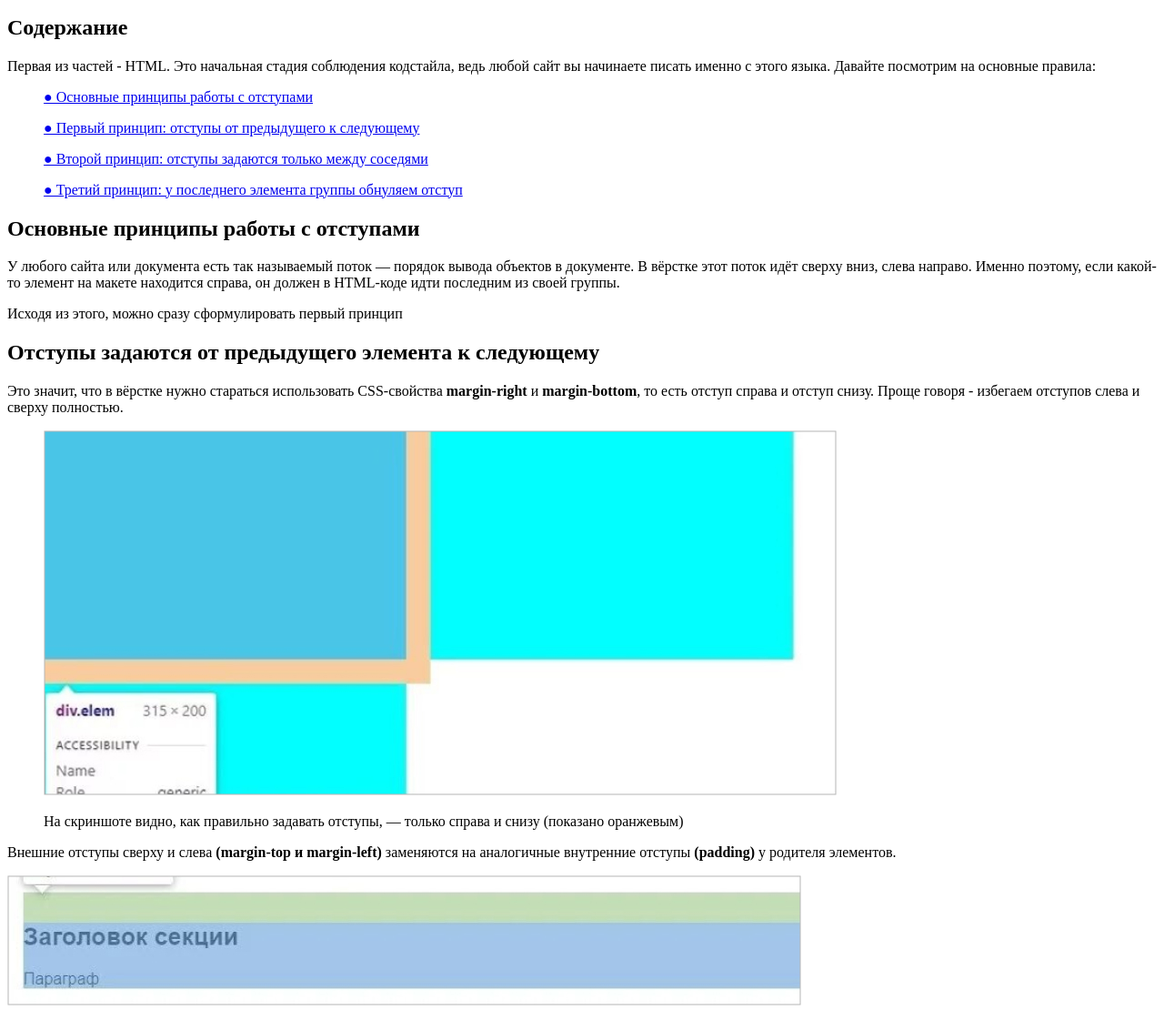
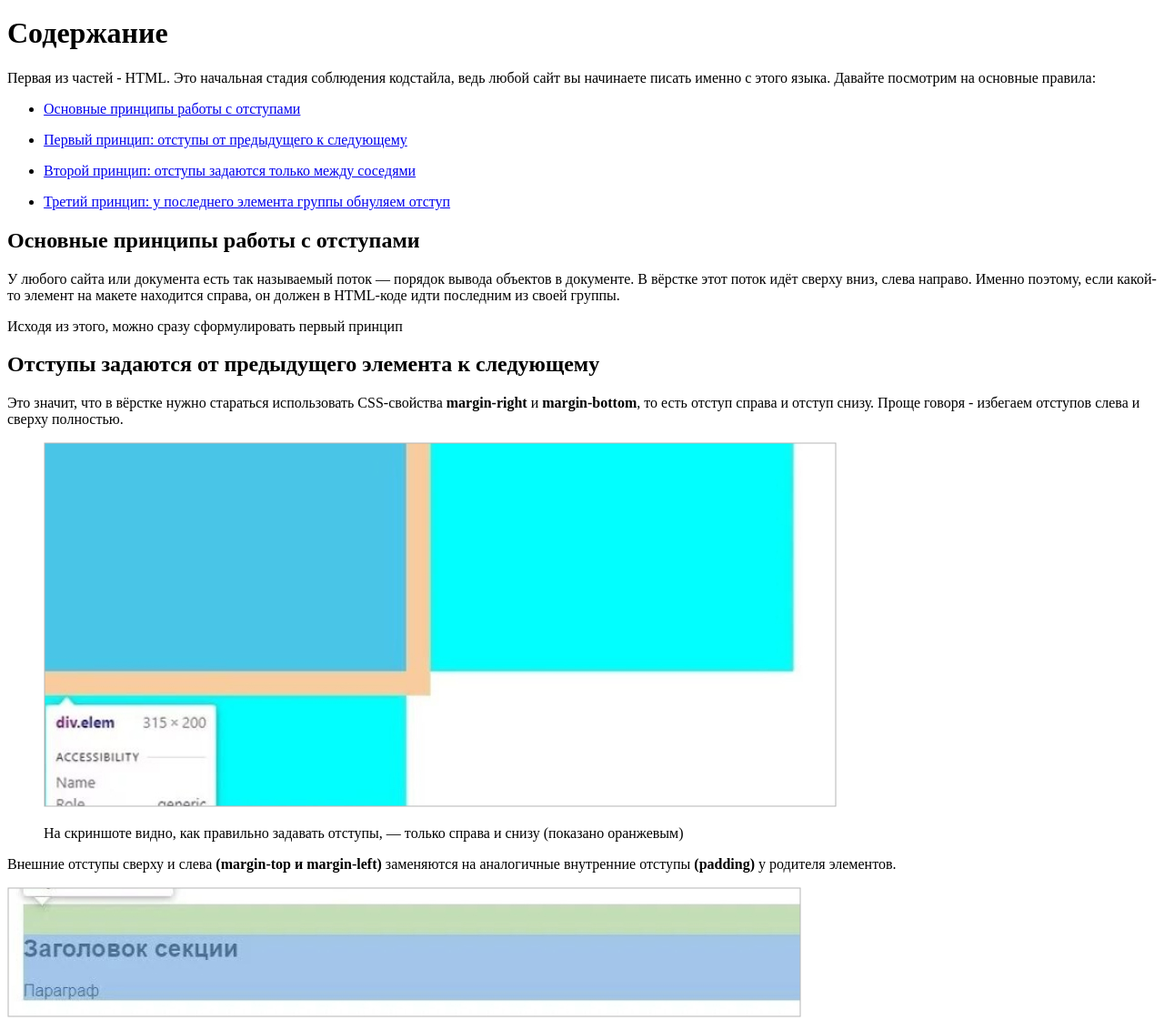
Before and after one commit to Dertybus/downl, a plain HTML site: page index.html in a window 1280 px wide. Shown: the part 158-1279 px from the top of the page at 91% size. Drawn offline with Linux system fonts and the light colour scheme.

Commit message:
Update index.html

```diff
--- a/index.html
+++ b/index.html
@@ -20,41 +20,53 @@
             менять, улучшать и масштабировать вёрстку и уберегут вас от типичных ошибок.</p>
         </div>
     </section>
-    <section class="main">
+    <header class="main">
         <div class="container">
             <div class="info">
                 <div class="main_info">
                     <h1 class="main_title">Содержание</h1>
+                    <div class="main_part">
                         <p>Первая из частей - HTML. Это начальная стадия соблюдения кодстайла, ведь любой
                             сайт вы начинаете писать именно с этого языка. Давайте посмотрим на основные
-                    правила: </p><figure>
-                        <figcaption>
-                            <p><a href="#">● Основные принципы работы с отступами</a></p>
-                            <p><a href="#">● Первый принцип: отступы от предыдущего к следующему</a></p>
-                            <p><a href="#">● Второй принцип: отступы задаются только между соседями</a></p>
-                            <p><a href="#">● Третий принцип: у последнего элемента группы обнуляем отступ</a></p>
-                        </figcaption>
-                    </figure>
-                    <h2 class="gray">Основные принципы работы с отступами</h2>
+                            правила: </p>
+                        <ul><li><a href="#1"> Основные принципы работы с отступами</a></p>
+                        </li>
+                        <li>
+                            <p><a href="#2">Первый принцип: отступы от предыдущего к следующему</a></p>
+                        </li>
+                        <li>
+                            <p><a href="#3">Второй принцип: отступы задаются только между соседями</a></p>
+                        </li>
+                        <li>
+                            <p><a href="#4">Третий принцип: у последнего элемента группы обнуляем отступ</a></p>
+                        </li>
+                        </ul>
+                        <h2 class="gray" id="1">Основные принципы работы с отступами</h2>
                         <p>У любого сайта или документа есть так называемый поток — порядок вывода объектов
                             в документе. В вёрстке этот поток идёт сверху вниз, слева направо. Именно поэтому,
                             если какой-то элемент на макете находится справа, он должен в HTML-коде идти
                             последним из своей группы.</p>
                         <p>Исходя из этого, можно сразу сформулировать первый принцип</p>
-                    <h2 class="gray">Отступы задаются от предыдущего элемента к следующему</h2>
+                        <h2 class="gray" id="2">Отступы задаются от предыдущего элемента к следующему</h2>
                         <p>Это значит, что в вёрстке нужно стараться использовать CSS-свойства <b>margin-right</b> и
                             <b>margin-bottom</b>, то есть отступ справа и отступ снизу. Проще говоря - избегаем
-                    отступов слева и сверху полностью.</p>
+                            отступов слева и сверху полностью.
+                        </p>
                         <figure>
-                        <figcaption><img src="./img/1.jpg" alt="1ph">
-                        <p class="shady">На скриншоте видно, как правильно задавать отступы, — только справа и снизу (показано оранжевым)</p></figcaption>
+                            <img src="./img/1.jpg" alt="1ph">
+                            <figcaption>
+                                <p class="shady">На скриншоте видно, как правильно задавать отступы, — только справа и снизу (показано
+                                оранжевым)</p>
+                            </figcaption>
                         </figure>
                         <p>Внешние отступы сверху и слева <b>(margin-top и margin-left)</b> заменяются на
                             аналогичные внутренние отступы <b>(padding)</b> у родителя элементов.</p>
                         <img src="./img/2.jpg" alt="2ph">
+                    </div>
+                    <div class="intresting_part">
                         <p>Получается, что блок не может сдвигаться благодаря своим отступам, — он делает это
                             только за счёт соседних элементов (и сам двигает соседние).</p>
-                    <h2 class="gray">Отступы задаются только между соседними элементами в потоке</h2>
+                        <h2 class="gray" id="3">Отступы задаются только между соседними элементами в потоке</h2>
                         <p>Если у блока нет соседа с левой стороны — задавать ему отступ слева нельзя. То же
                             самое касается любой из сторон.</p>
                         <img src="./img/3.jpg" alt="3ph">
@@ -67,15 +79,17 @@
                                     «родителя» с голубым фоном, образуя лишний отступ — типичную ошибку вёрстки.</p>
                             </figcaption>
                         </figure>
-                    <h2 class="gray">Последнему элементу группы нужно обнулять отступ</h2>
+                        <h2 class="gray" id="4">Последнему элементу группы нужно обнулять отступ</h2>
                         <p>Это легко сделать с помощью псевдоклассов в CSS. Например, есть псевдокласс
                             <b>:last-child</b>, который позволяет выбрать последний элемент из группы (например, как в
-                    нашем случае: мы найдём последний элемент списка).</p>
+                            нашем случае: мы найдём последний элемент списка).
+                        </p>
                         <p>С помощью <b>:last-child</b> мы обнуляем отступ у последнего <b>ul</b>, как показано в примере.
                         Теперь всё работает как надо.</p>
                         <img src="./img/5.jpg" alt="5ph">
                         <p>Чтобы не создавать два селектора, можно написать короче, используя псевдокласс
-                    <b>:not</b>. Тут мы буквально говорим следующее: «Задай отступ всем ul, но не последнему».</p>
+                            <b>:not</b>. Тут мы буквально говорим следующее: «Задай отступ всем ul, но не последнему».
+                        </p>
                         <img src="./img/6.jpg" alt="6ph">
                         <h2>Типичный пример: отступы в карточке</h2>
                         <p>Рассмотрим типичный пример — реализацию карточки с контентом на сайте. Как здесь
@@ -91,7 +105,8 @@
                     </div>
                 </div>
             </div>
-    </section>
+        </div>
+    </header>
     <section class="podval">
         <div class="podval_main">
             <h1>Итог</h1>
```
Lines whose indentation alone changed are shown as unchanged.
